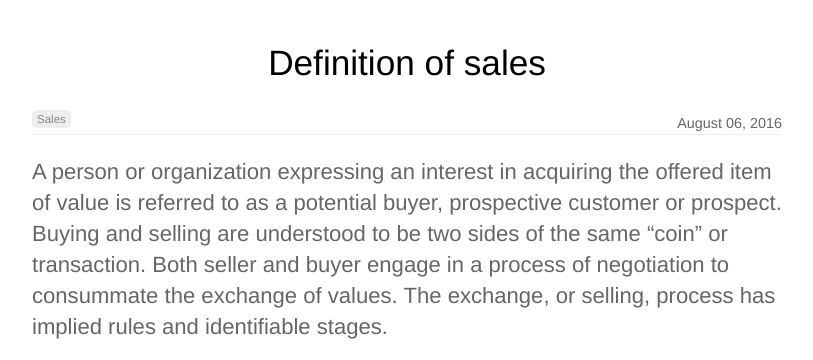
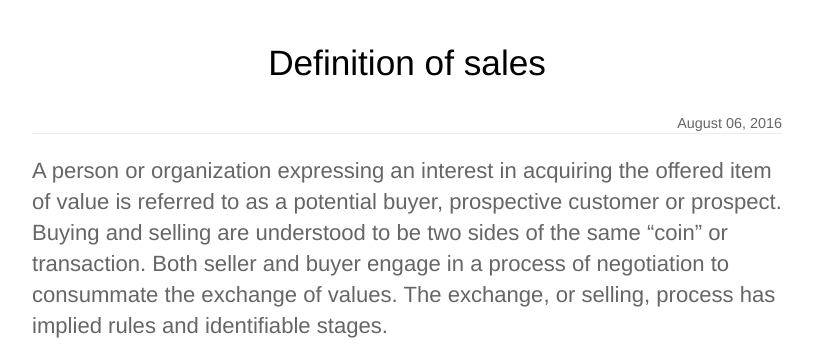
Before and after one commit to rycoll/Git-Sync-Test, a Jekyll site: the page built from _posts/2016-08-06-definition-of-sales.md, in a window 1280 px wide and 900 px high, cut to the strip 131-491 px from the top of the window. Shown: the whole strip, without its empty margins (233-1046 px from the left). Built offline with Jekyll 4.4.1, drawn with Linux system fonts in a browser that asks for light colours.

Commit message:
Updated 1 file via CloudCannon.

```diff
--- a/_posts/2016-08-06-definition-of-sales.md
+++ b/_posts/2016-08-06-definition-of-sales.md
@@ -1,19 +1,18 @@
 ---
-date: 2016-08-06
+date: 2016-08-06 00:00:00
 title: Definition of sales
-categories:
-  - sales
+categories: []
 author_staff_member: james
 ---
-A person or organization expressing an interest in acquiring the offered item of value is referred to as a potential buyer, prospective customer or prospect. Buying and selling are understood to be two sides of the same "coin" or transaction. Both seller and buyer engage in a process of negotiation to consummate the exchange of values. The exchange, or selling, process has implied rules and identifiable stages.
+A person or organization expressing an interest in acquiring the offered item of value is referred to as a potential buyer, prospective customer or prospect. Buying and selling are understood to be two sides of the same “coin” or transaction. Both seller and buyer engage in a process of negotiation to consummate the exchange of values. The exchange, or selling, process has implied rules and identifiable stages.
 
 ![Cat](https://source.unsplash.com/random/1500x1146)
 
-It is implied that the selling process will proceed fairly and ethically so that the parties end up nearly equally rewarded. The stages of selling, and buying, involve getting acquainted, assessing each party’s need for the other’s item of value, and determining if the values to be exchanged are equivalent or nearly so, or, in buyer's terms, "worth the price.” Sometimes, sellers have to use their own experiences when selling products with appropriate discounts.
+It is implied that the selling process will proceed fairly and ethically so that the parties end up nearly equally rewarded. The stages of selling, and buying, involve getting acquainted, assessing each party’s need for the other’s item of value, and determining if the values to be exchanged are equivalent or nearly so, or, in buyer’s terms, “worth the price.” Sometimes, sellers have to use their own experiences when selling products with appropriate discounts.
 
 ## Management point of view
 
-From a management viewpoint it is thought of as a part of marketing, although the skills required are different. Sales often forms a separate grouping in a corporate structure, employing separate specialist operatives known as salespersons (singular: salesperson). Selling is considered by many to be a sort of persuading "art". Contrary to popular belief, the methodological approach of selling refers to a systematic process of repetitive and measurable milestones, by which a salesman relates his or her offering of a product or service in return enabling the buyer to achieve their goal in an economic way. While the sales process refers to a systematic process of repetitive and measurable milestones, the definition of the selling is somewhat ambiguous due to the close nature of advertising, promotion, public relations, and direct marketing.
+From a management viewpoint it is thought of as a part of marketing, although the skills required are different. Sales often forms a separate grouping in a corporate structure, employing separate specialist operatives known as salespersons (singular: salesperson). Selling is considered by many to be a sort of persuading “art”. Contrary to popular belief, the methodological approach of selling refers to a systematic process of repetitive and measurable milestones, by which a salesman relates his or her offering of a product or service in return enabling the buyer to achieve their goal in an economic way. While the sales process refers to a systematic process of repetitive and measurable milestones, the definition of the selling is somewhat ambiguous due to the close nature of advertising, promotion, public relations, and direct marketing.
 
 ![apricot](https://source.unsplash.com/random/1500x1147)
 
@@ -21,7 +20,7 @@ Selling is the profession-wide term, much like marketing defines a profession. R
 
 ## Common terms
 
-Two common terms used to describe a salesperson are "Farmer" and "Hunter". The reality is that most professional sales people have a little of both. A hunter is often associated with aggressive personalities who use aggressive sales technique. In terms of sales methodology a hunter refers to a person whose focus is on bringing in and closing deals. This process is called “sales capturing”. An example is a commodity sale such as a long distance sales person, shoe sales person and to a degree a car sales person. Their job is to find and convert buyers. A sales farmer is someone who creates sales demand by activities that directly influence and alter the buying process.
+Two common terms used to describe a salesperson are “Farmer” and “Hunter”. The reality is that most professional sales people have a little of both. A hunter is often associated with aggressive personalities who use aggressive sales technique. In terms of sales methodology a hunter refers to a person whose focus is on bringing in and closing deals. This process is called “sales capturing”. An example is a commodity sale such as a long distance sales person, shoe sales person and to a degree a car sales person. Their job is to find and convert buyers. A sales farmer is someone who creates sales demand by activities that directly influence and alter the buying process.
 
 ![Marketing](https://source.unsplash.com/random/1500x1148)
 
```
